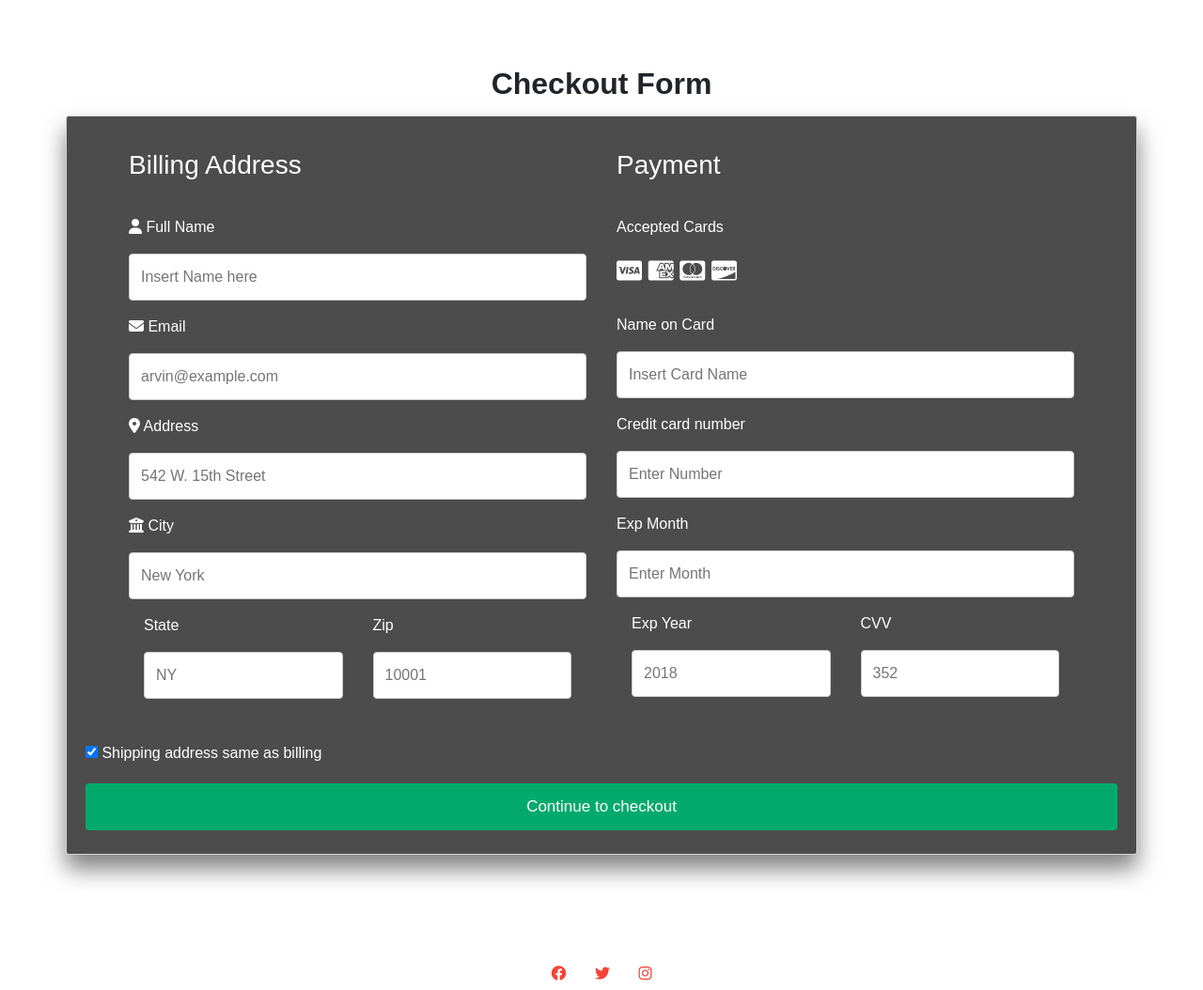
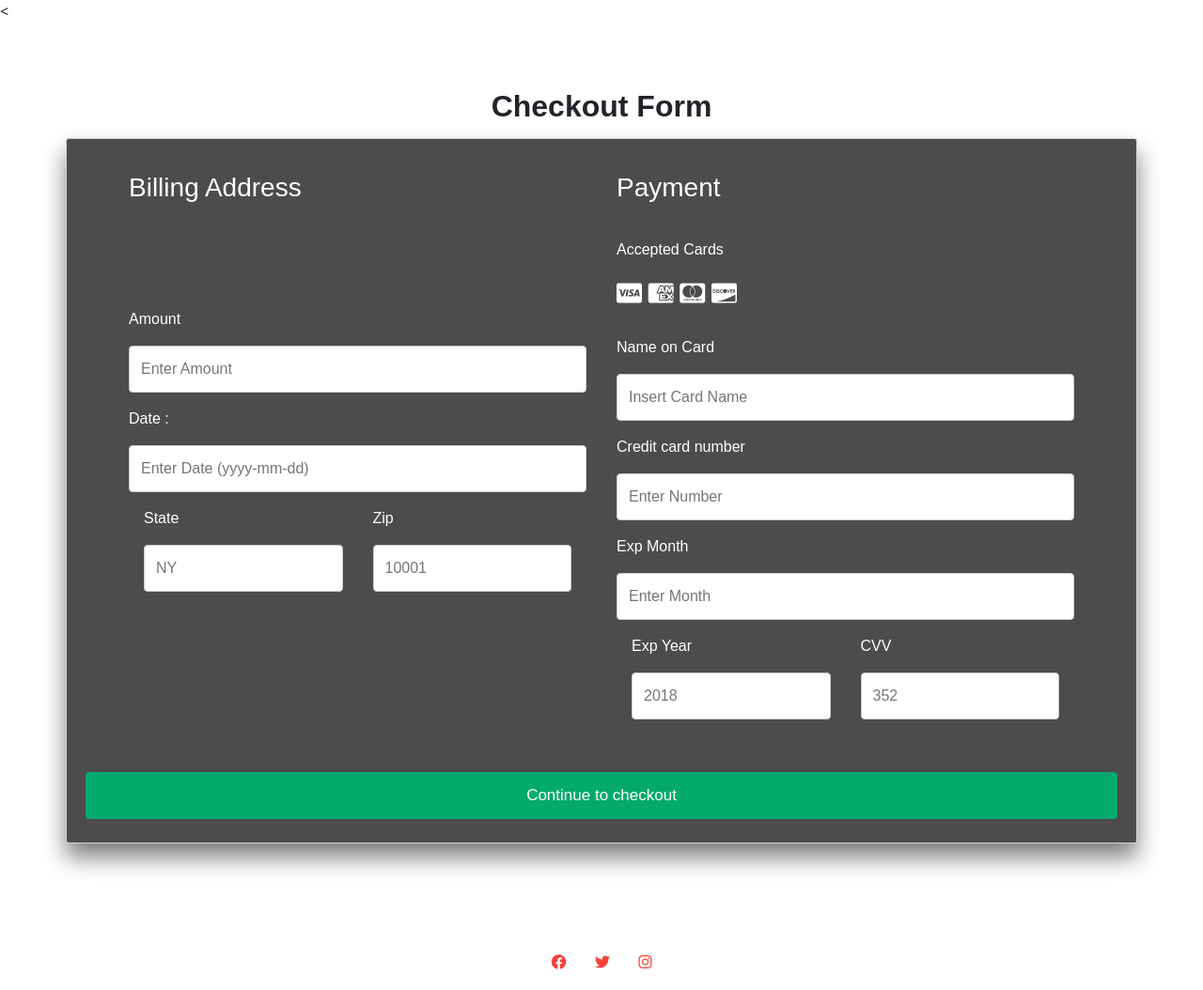
Before and after one commit to ShrCodesNSU/Card-Enrollment-System, a Flask app: page /Transaction in a window 1280 px wide. Shown: the part 80-1134 px from the top of the page at 94% size. Run offline with Flask 2, Linux system fonts and the light colour scheme; some libraries are stand-ins or nearby versions.

Commit message:
linked everything from trans

```diff
--- a/app.py
+++ b/app.py
@@ -104,6 +104,14 @@ def login(warning = 0):
         else:
             session["userVerif"] = userVerif[0]["IsVerified"]
         # Redirect user to home page
+
+        cardDel = db.execute("SELECT * FROM cardDelivery WHERE AccId = :accId", accId = session["user_id"])
+
+        session["hasCard"] = "False"
+        if session["userVerif"] == "Yes":
+            if cardDel[0]["DelStat"] == "Delivered":
+                session["hasCard"] = "True"
+
         return redirect("/")
     else:
         return render_template("Login.html", warning=0)
@@ -194,9 +202,35 @@ def metrocard():
 
 
 
-@app.route("/Transaction")
+
+
+
+
+
+@app.route("/Transaction", methods=["GET", "POST"])
 def Transaction():
-    return render_template("Transaction.html")
+    if request.method == "POST":
+        amount = request.form.get("Amount")
+        date = request.form.get("Date")
+
+        app.logger.info(amount)
+        app.logger.info(date)
+        app.logger.info(session["user_id"])
+        app.logger.info(session["user_id"] + 100)
+        db.execute("INSERT INTO transactions(AccId, CardId, Amount, Date) Values(:acc, :card, :amnt, :date)", acc=int(session["user_id"]),  card=int(session["user_id"]) + 100, amnt=amount, date=date)
+
+        cardInfo = db.execute("SELECT * FROM accountStatus cardDelivery WHERE AccId = :accId", accId = session["user_id"])
+        db.execute("UPDATE accountStatus SET Balance= :bal", bal = int(amount) + int(cardInfo[0]["Balance"]))
+        return render_template("landing.html")
+    else:
+        return render_template("Transaction.html")
+
+
+
+
+
+
+
 
 @app.route("/TripsAndBooking", methods=["GET", "POST"])
 def tripsNbooking(warning = 0):
--- a/static/style.css
+++ b/static/style.css
@@ -351,7 +351,7 @@ nav .fa{
 /*--Transaction--*/
 
 .title{
-  font-weight: bold;
+  font-weight: bolder;
   text-align: center;
 }
 
@@ -367,6 +367,10 @@ nav .fa{
 .col-50 {
   -ms-flex: 50%; /* IE10 */
   flex: 50%;
+}
+
+.col-50 .pad{
+  margin-top: 50px;
 }
 
 .col-75 {
--- a/templates/Transaction.html
+++ b/templates/Transaction.html
@@ -3,25 +3,24 @@
 
 {% block body %}
 
+<
   <section style="margin: 70px auto; ">
   <h2 class="title">Checkout Form</h2>
   <div class="row" style="margin: 15px auto; ">
     <div class="col-75">
       <div class="container">
-      <form action="/action_page.php">
 
+        <form action="/Transaction" method="post">
           <div class="row" style="padding: 30px; ">
-          <div class="col-50" >
-            <h3 style="padding-bottom: 30px; ">Billing Address</h3>
-            <label for="fname"><i class="fa fa-user"></i> Full Name</label>
-            <input type="text" id="fname" name="firstname" placeholder="Insert Name here">
-            <label for="email"><i class="fa fa-envelope"></i> Email</label>
-            <input type="text" id="email" name="email" placeholder="arvin@example.com">
-            <label for="adr"><i class="fa-solid fa-location-dot"></i> Address</label>
-            <input type="text" id="adr" name="address" placeholder="542 W. 15th Street">
-            <label for="city"><i class="fa fa-institution"></i> City</label>
-            <input type="text" id="city" name="city" placeholder="New York">
+            <div class="col-50">
+              <h3 style="padding-bottom: 30px; ">Billing Address</h3><br>
+              <div class="pad">
+              <label for="Amount">Amount </label>
+              <input type="text" id="Amount" name="Amount" placeholder="Enter Amount">
 
+              <label for="Date">Date :</label>
+              <input type="text" id="Date" name="Date" placeholder="Enter Date (yyyy-mm-dd)">
+            </div>
               <div class="row">
                 <div class="col-50">
                   <label for="state">State</label>
@@ -45,27 +44,25 @@
 
               </div>
               <label for="cname">Name on Card</label>
-            <input type="text" id="cname" name="cardname" placeholder="Insert Card Name">
+              <input type="text" id="cname" name="cardname" placeholder="Insert Card Name" required />
               <label for="ccnum">Credit card number</label>
-            <input type="text" id="ccnum" name="cardnumber" placeholder="Enter Number">
+              <input type="text" id="ccnum" name="cardnumber" placeholder="Enter Number" required />
               <label for="expmonth">Exp Month</label>
-            <input type="text" id="expmonth" name="expmonth" placeholder="Enter Month">
+              <input type="text" id="expmonth" name="expmonth" placeholder="Enter Month" required />
               <div class="row">
                 <div class="col-50">
                   <label for="expyear">Exp Year</label>
-                <input type="text" id="expyear" name="expyear" placeholder="2018">
+                  <input type="text" id="expyear" name="expyear" placeholder="2018" required />
                 </div>
                 <div class="col-50">
                   <label for="cvv">CVV</label>
-                <input type="text" id="cvv" name="cvv" placeholder="352">
+                  <input type="text" id="cvv" name="cvv" placeholder="352" required />
                 </div>
               </div>
             </div>
           </div>
-        <label>
-          <input type="checkbox" checked="checked" name="sameadr"> Shipping address same as billing
-        </label>
-        <input type="submit" value="Continue to checkout" class="button">
+
+          <input type="submit" value="Continue to checkout" class="button" required />
         </form>
       </div>
     </div>
@@ -73,4 +70,5 @@
   </section>
 
 
+
 {% endblock %}
--- a/templates/layout.html
+++ b/templates/layout.html
@@ -28,12 +28,16 @@
 
                 {% if session.userVerif == "Yes" %}
                     <li><a href="Metrocard">Metrocard</a></li>
-
                 {% endif %}
 
 
+                {% if session.hasCard == "True" %}
+                    <li><a href="Transaction">Transaction</a></li>
+                {% endif %}
+
+
+
                 {% if session.accType == "User" %}
-                    <li><a href="Transaction">Transaction</a></li>
                     <li><a href="Complaints">Complaints</a></li>
                 {% endif %}
 
```
Also changed, not shown: templates/landing.html (+0 -7 lines), database.db, 1 other file. Lines whose indentation alone changed are shown as unchanged.
